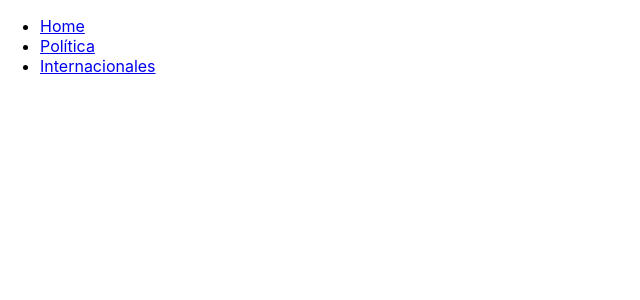
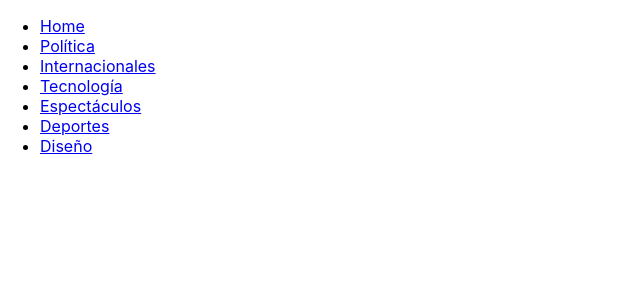
Before and after one commit to hendaniel/news-feed-react, a React (Create React App) app: page / in a window 1280 px wide. Shown: the top 300 px of the page, without its empty margins (0-640 px from the left). Built offline with nearby package versions, Linux system fonts and the light colour scheme.

Commit message:
Se agregan los otros links de navegación

```diff
--- a/src/components/Header.jsx
+++ b/src/components/Header.jsx
@@ -21,6 +21,26 @@ const Header = () => {
               Internacionales
             </Link>
           </li>
+          <li>
+            <Link className="nav-item" to="/tecnologia">
+              Tecnología
+            </Link>
+          </li>
+          <li>
+            <Link className="nav-item" to="/espectaculos">
+              Espectáculos
+            </Link>
+          </li>
+          <li>
+            <Link className="nav-item" to="/deportes">
+              Deportes
+            </Link>
+          </li>
+          <li>
+            <Link className="nav-item" to="/diseño">
+              Diseño
+            </Link>
+          </li>
         </ul>
       </nav>
     </header>
```
